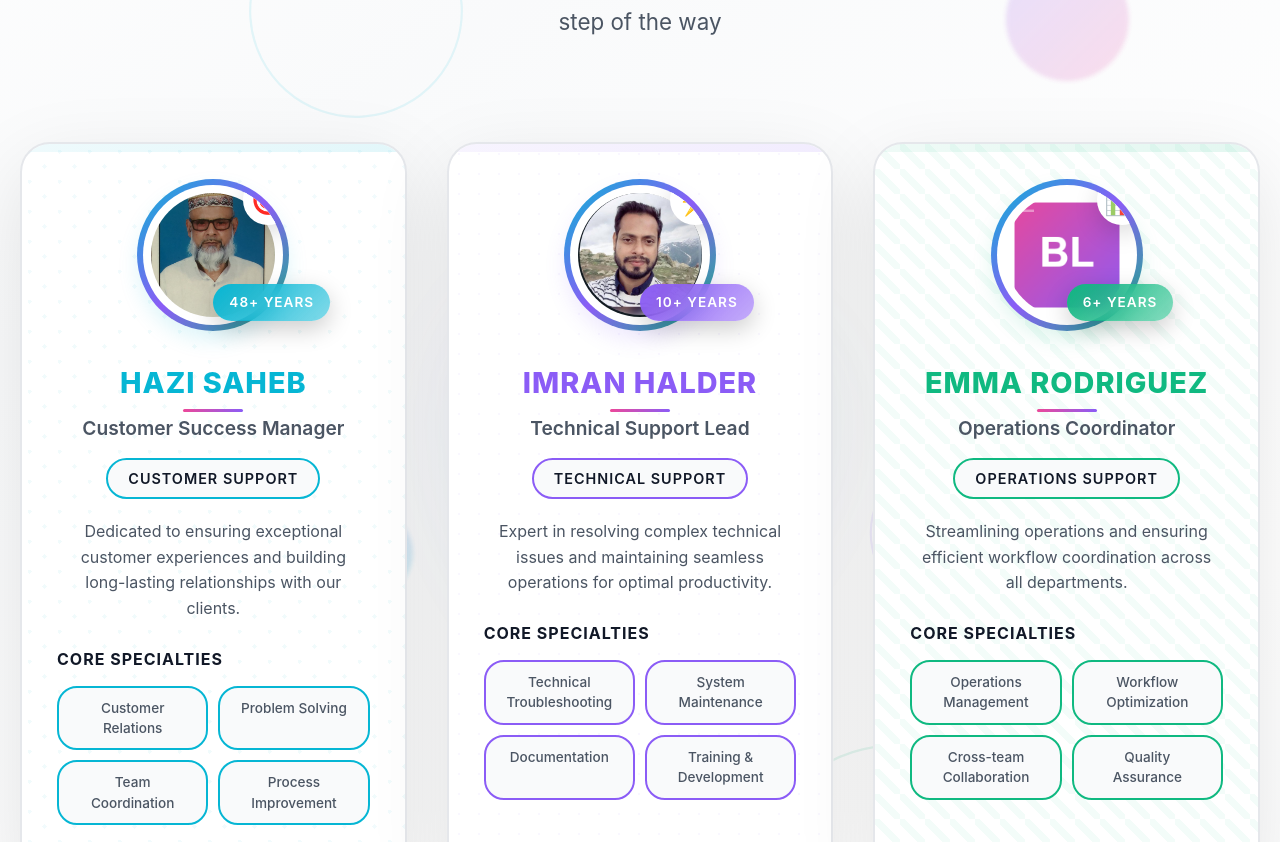
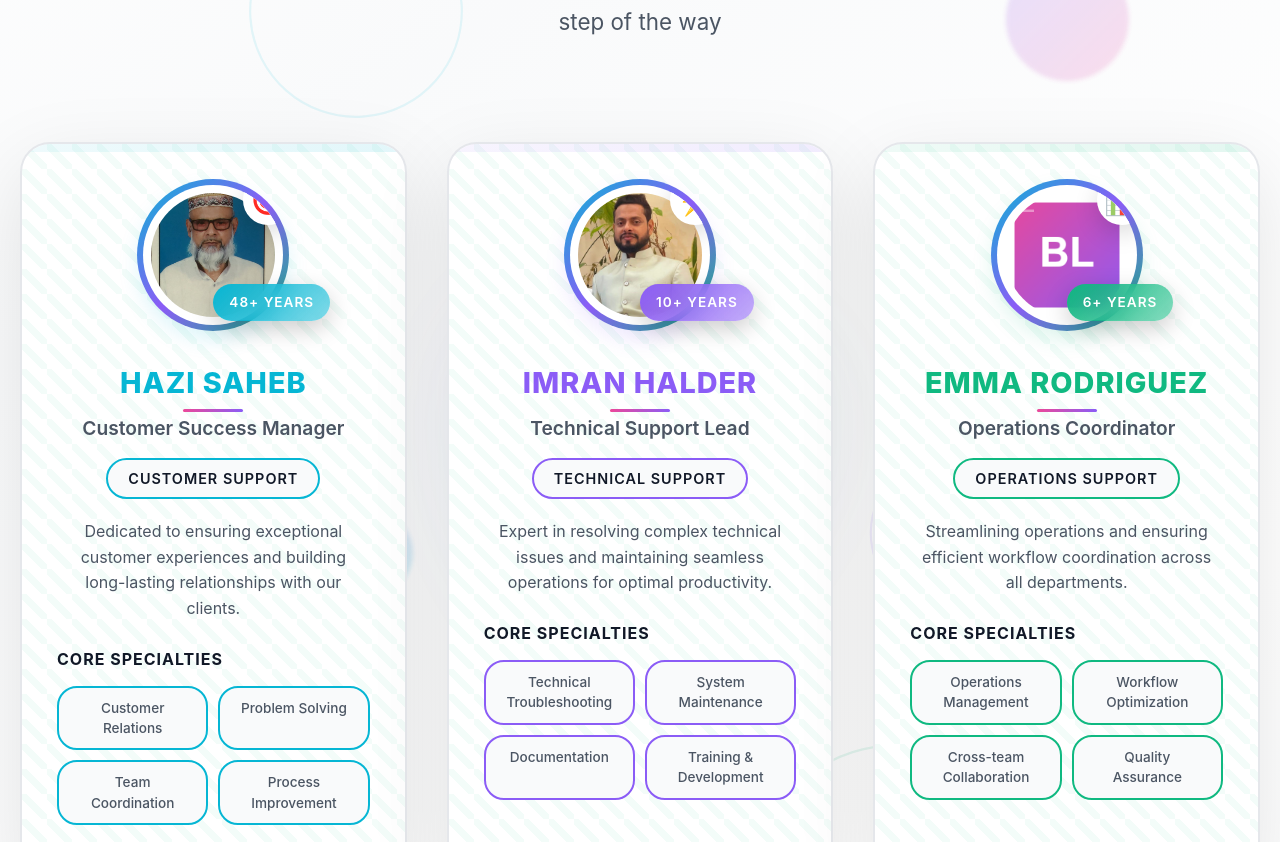
Before and after one commit to BasharatJS/bangal-label-demo-app, a React (Vite) app: page / in a window 1280 px wide. Shown: the part 8963-9805 px from the top of the page. Built offline with nearby package versions, Linux system fonts and the light colour scheme.

Commit message:
New Image Support team added

```diff
--- a/src/components/our-team/OurTeam.jsx
+++ b/src/components/our-team/OurTeam.jsx
@@ -2,7 +2,7 @@ import React, { useRef, useState } from 'react'
 import { motion, useInView } from 'framer-motion'
 import './OurTeam.css'
 import CofounderImage from '../../assets/images/founder-image.jpg'
-import CofounderImage1 from '../../assets/images/founder-image1.jpeg'
+import CofounderImage1 from '../../assets/images/BorhaanHalder.jpg'
 import CofounderImage2 from '../../assets/images/founder-image2.jpeg'
 
 const OurTeam = () => {
--- a/src/components/team-support/TeamSupport.css
+++ b/src/components/team-support/TeamSupport.css
@@ -291,7 +291,7 @@
 
 .pattern-hexagon {
   background-image: radial-gradient(
-      circle at 25% 25%,
+      circle at 50% 50%,
       #06b6d4 2px,
       transparent 2px
     ),
--- a/src/components/team-support/TeamSupport.jsx
+++ b/src/components/team-support/TeamSupport.jsx
@@ -2,7 +2,7 @@ import React, { useRef, useState } from 'react'
 import { motion, useInView } from 'framer-motion'
 import './TeamSupport.css'
 import SupportImage1 from '../../assets/images/Hazi-Saheb.jpg'
-import SupportImage2 from '../../assets/images/imaran-halder.jpg'
+import SupportImage2 from '../../assets/images/ImranHalder.jpg'
 import SupportImage3 from '../../assets/images/BangalLabel.png'
 
 const TeamSupport = () => {
@@ -36,7 +36,8 @@ const TeamSupport = () => {
       gradient: 'from-cyan-400 to-blue-500',
       accentColor: '#06b6d4',
       icon: '🎯',
-      pattern: 'hexagon',
+      // pattern: 'hexagon',
+      pattern: 'diamond',
     },
     {
       id: 2,
@@ -61,7 +62,8 @@ const TeamSupport = () => {
       gradient: 'from-violet-400 to-purple-500',
       accentColor: '#8b5cf6',
       icon: '⚡',
-      pattern: 'circle',
+      // pattern: 'circle',
+      pattern: 'diamond',
     },
     {
       id: 3,
```
Also changed, not shown: src/assets/images/BorhaanHalder.jpg (added), src/assets/images/ImranHalder.jpg (added).
